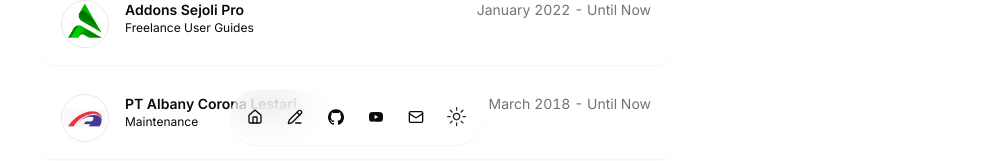
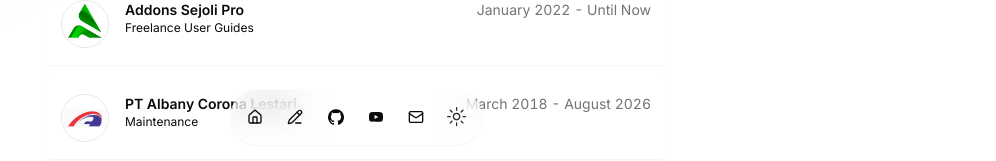
Before and after one commit to gitfromwildan/personal.me, a Next.js app: page / in a window 1280 px wide. Shown: the part 639-800 px from the top of the page, without its empty margins (284-1280 px from the left). Built offline with nearby package versions, Linux system fonts and the light colour scheme.

Commit message:
Update end date for Maintenance role in resume

```diff
--- a/src/data/resume.tsx
+++ b/src/data/resume.tsx
@@ -98,7 +98,7 @@ export const DATA = {
       title: "Maintenance",
       logoUrl: "/acl.png",
       start: "March 2018",
-      end: "Until Now",
+      end: "August 2026",
       description:
         "Tasked with building maintenance and repairs for Indomaret stores including CCTV, alarms and building facilities, both electrical and civil.",
     },
```
